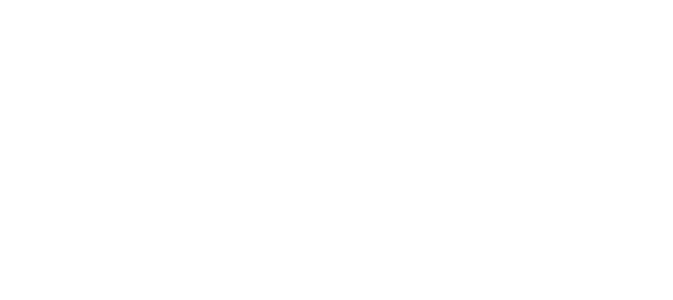
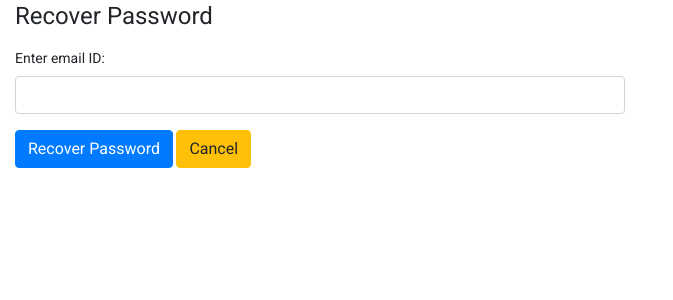
Before and after one commit to bhadresh-goswami/PMS-Manzura-Angular, an Angular app in the folder UI/pmpapp/: page /recover-password in a window 1280 px wide. Before the commit this address led to /. Shown: the top 300 px of the page, without its empty margins (0-673 px from the left). Built offline with nearby package versions, Linux system fonts and the light colour scheme.

Commit message:
rec-pass done, signup success message not working

```diff
--- a/UI/pmpapp/src/app/app-routing.module.ts
+++ b/UI/pmpapp/src/app/app-routing.module.ts
@@ -2,10 +2,12 @@ import { NgModule } from '@angular/core';
 import { Routes, RouterModule } from '@angular/router';
 import { SinginComponent } from './user/singin/singin.component';
 import { SignupComponent } from './user/signup/signup.component';
+import { RecoverPasswordComponent } from './user/recover-password/recover-password.component';
 
 const routes: Routes = [
   { path: "sign-in", component: SinginComponent },
-  { path: "sign-up", component: SignupComponent }
+  { path: "sign-up", component: SignupComponent },
+  { path: "recover-password", component: RecoverPasswordComponent}
 ];
 
 @NgModule({
--- a/UI/pmpapp/src/app/app.module.ts
+++ b/UI/pmpapp/src/app/app.module.ts
@@ -15,6 +15,7 @@ import { NavComponent } from './common/nav/nav.component';
 // Following imports added to routing:
 import { SinginComponent } from './user/singin/singin.component';
 import { SignupComponent } from './user/signup/signup.component';
+import { RecoverPasswordComponent } from './user/recover-password/recover-password.component';
 
 @NgModule({
   declarations: [
@@ -23,7 +24,8 @@ import { SignupComponent } from './user/signup/signup.component';
     FooterComponent,
     NavComponent,
     SinginComponent,
-    SignupComponent
+    SignupComponent,
+    RecoverPasswordComponent
   ],
   imports: [
     BrowserModule,
--- /dev/null
+++ b/UI/pmpapp/src/app/user/recover-password/recover-password.component.html
@@ -0,0 +1,28 @@
+<div class="row">
+    <div class="col-md-6">
+        <h1>Recover Password</h1>
+        <form [formGroup]="recoverForm" (ngSubmit)="btnSubmitHandler()">
+            <div class="form-group">
+                <label class="control-label">Enter email ID:</label>
+                <input type="email" formControlName="emailId" class="form-control" required>
+                <div *ngIf="recoverForm.invalid && isSubmitted">
+                    <div class="alert alert-danger">
+                        Please enter a valid email.
+                    </div>
+                </div>
+                <div *ngIf="recoverForm.valid && isSubmitted">
+                    <div class="alert alert-success">
+                        Email valid.
+                    </div>
+                </div>
+
+            </div>
+            <div class="form-group">
+                <button type="submit" class="btn btn-primary">Recover Password</button>
+                <i>&nbsp;</i>
+                <button type="reset" class="btn btn-warning">Cancel</button>
+            </div>
+
+        </form>
+    </div>
+</div>
--- /dev/null
+++ b/UI/pmpapp/src/app/user/recover-password/recover-password.component.ts
@@ -0,0 +1,23 @@
+import { FormGroup, FormControl, Validators } from '@angular/forms';
+import { Component, OnInit } from '@angular/core';
+
+@Component({
+  selector: 'app-recover-password',
+  templateUrl: './recover-password.component.html',
+  styleUrls: ['./recover-password.component.css']
+})
+export class RecoverPasswordComponent implements OnInit {
+  constructor() { }
+  recoverForm = new FormGroup({
+    "emailId": new FormControl('', [Validators.required, Validators.email])
+  })
+  isSubmitted = false;
+
+  ngOnInit(): void {
+  }
+
+  btnSubmitHandler() {
+    this.isSubmitted = true;
+  }
+
+}
--- a/UI/pmpapp/src/app/user/signup/signup.component.html
+++ b/UI/pmpapp/src/app/user/signup/signup.component.html
@@ -28,10 +28,10 @@
                     </div>
                 </div> <br>
                 <div class="control-label">Gender</div>
-                <input type="radio" id="male" name="gender" value="male">
+                <input type="radio" id="male" formControlName="gender" value="male">
                 <label for="male">Male</label>
                 <i>&nbsp;</i>
-                <input type="radio" id="female" name="gender" value="female">
+                <input type="radio" id="female" formControlName="gender" value="female">
                 <label for="female">Female</label>
                 <div *ngIf="signUpForm.controls.gender.invalid && isSubmitted">
                     <div class="text-danger">
@@ -48,13 +48,19 @@
                     <option>Uzbekistan</option>
                  </select>
 
-
             </div>
             <div class="form-group">
                 <button type="submit" class="btn btn-primary">Sign Up</button>
                 <i>&nbsp;</i>
                 <button type="reset" class="btn btn-warning">Cancel</button>
             </div>
+            <!-- **** BELOW CODE ISN'T WORKING ****-->
+            <div *ngIf="signUpForm.valid && isSubmitted">
+                <div class="alert alert-success">
+                    Sign up successful.
+                </div>
+            </div>
+
         </form>
     </div>
 </div>
--- a/UI/pmpapp/src/app/user/signup/signup.component.ts
+++ b/UI/pmpapp/src/app/user/signup/signup.component.ts
@@ -7,6 +7,7 @@ import { Component, OnInit } from '@angular/core';
   styleUrls: ['./signup.component.css']
 })
 export class SignupComponent implements OnInit {
+  constructor() { }
   signUpForm = new FormGroup({
     "emailId": new FormControl('', [Validators.required, Validators.email]),
     "password": new FormControl('', [Validators.required, Validators.minLength(5)]),
@@ -17,7 +18,6 @@ export class SignupComponent implements OnInit {
 
   isSubmitted = false;
 
-  constructor() { }
   ngOnInit(): void { }
 
   btnSubmitHandler() {
```
Also changed, not shown: UI/pmpapp/src/app/user/recover-password/recover-password.component.css (added), 1 other file (tests, documents, lock files or other folders).
